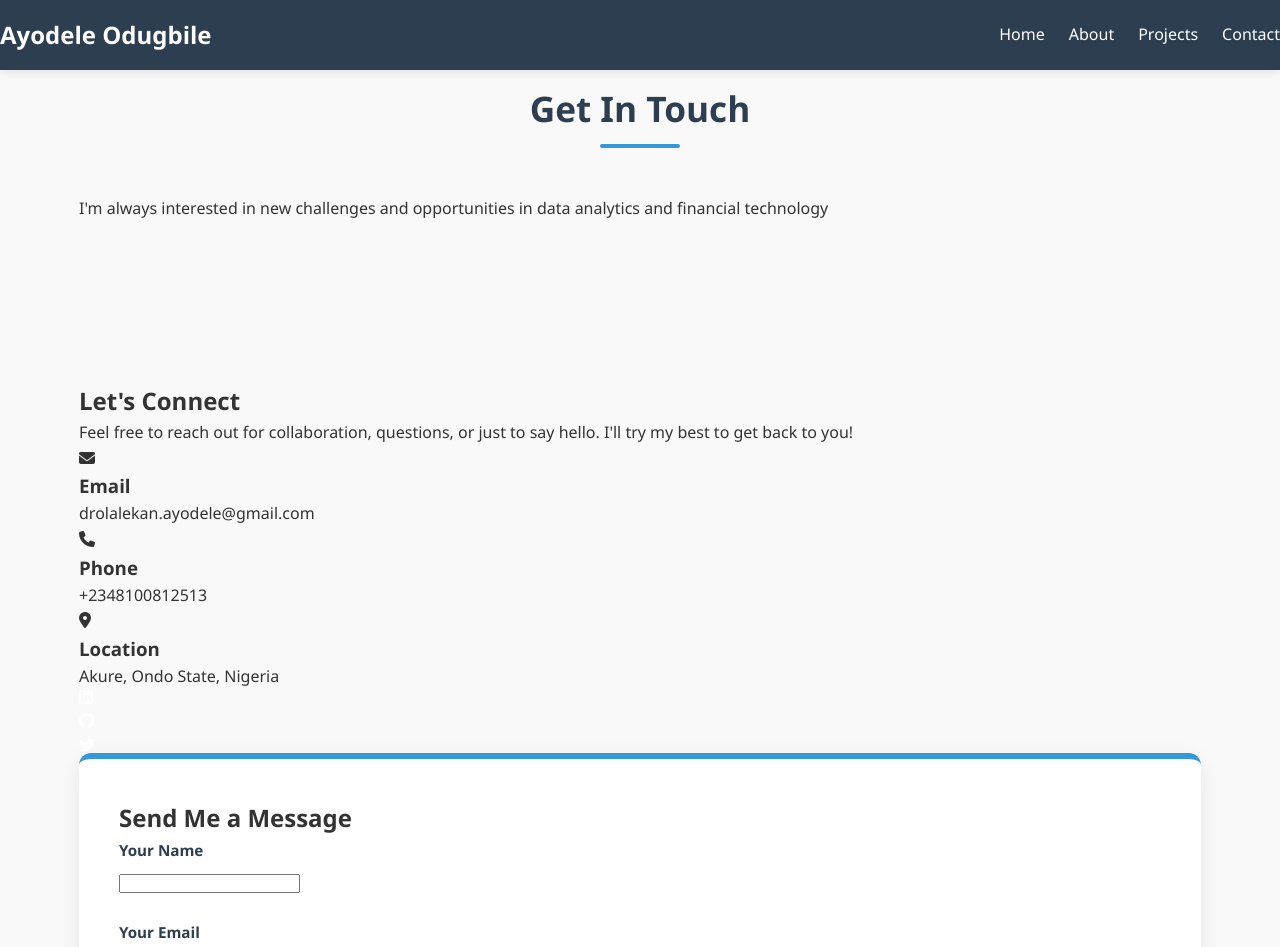
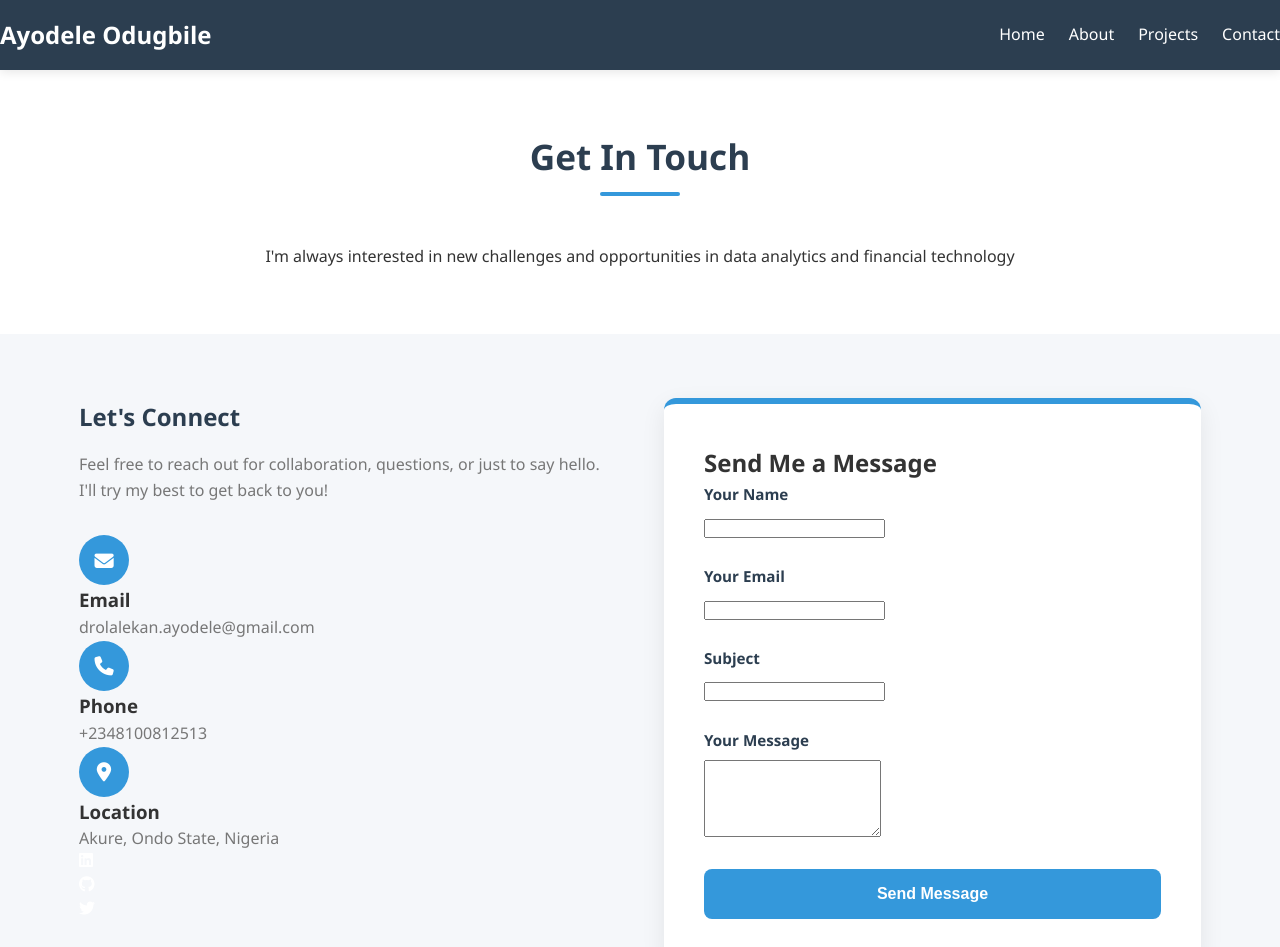
Before and after one commit to odugbile1993/myportfolio, a plain HTML site: page contact.html in a window 1280 px wide. Shown: the top 947 px of the page. Drawn offline with Linux system fonts and the light colour scheme.

Commit message:
Update styles.css

```diff
--- a/styles.css
+++ b/styles.css
@@ -737,7 +737,78 @@ footer {
     text-decoration: underline;
 }
 
-/* Contact Form Styles */
+ /* Contact Page Styles */
+.contact-hero {
+    padding: 8rem 0 4rem;
+    background-color: white;
+    text-align: center;
+}
+
+.contact-content {
+    padding: 4rem 0;
+    background-color: #f5f7fa;
+}
+
+.contact-grid {
+    display: grid;
+    grid-template-columns: repeat(auto-fit, minmax(300px, 1fr));
+    gap: 3rem;
+}
+
+.contact-info h2 {
+    color: var(--primary-color);
+    margin-bottom: 1rem;
+}
+
+.contact-info > p {
+    margin-bottom: 2rem;
+    color: var(--text-light);
+}
+
+.contact-method {
+    display: flex;
+    align-items: center;
+    gap: 1rem;
+    margin-bottom: 1.5rem;
+    background: #fff;
+    padding: 1rem;
+    border-radius: 12px;
+    box-shadow: 0 6px 18px rgba(0, 0, 0, 0.06);
+    transition: transform 0.3s;
+}
+
+.contact-method:hover {
+    transform: translateY(-3px);
+}
+
+.contact-icon {
+    width: 50px;
+    height: 50px;
+    background-color: var(--secondary-color);
+    border-radius: 50%;
+    display: flex;
+    align-items: center;
+    justify-content: center;
+    color: white;
+    font-size: 1.2rem;
+}
+
+.contact-details h4 {
+    color: var(--primary-color);
+    margin-bottom: 0.3rem;
+}
+
+.contact-details p,
+.contact-details a {
+    color: var(--text-light);
+    text-decoration: none;
+}
+
+.contact-details a:hover {
+    color: var(--secondary-color);
+}
+
+/* ✅ Refined Contact Form */
 .contact-form {
     background-color: #fff;
     padding: 2.5rem;
@@ -745,7 +816,7 @@ footer {
     box-shadow: 0 8px 24px rgba(0, 0, 0, 0.08);
     position: relative;
     overflow: hidden;
-    border-top: 6px solid var(--secondary-color); /* Top accent */
+    border-top: 6px solid var(--secondary-color);
 }
 
 .contact-form h3 {
@@ -834,6 +905,11 @@ textarea.form-control {
     .form-control {
         font-size: 0.95rem;
         padding: 0.8rem;
+    }
+
+    .contact-method {
+        flex-direction: column;
+        align-items: flex-start;
     }
 
 /* Responsive Design */
```
